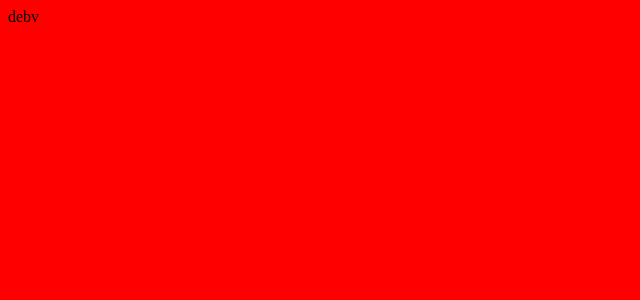
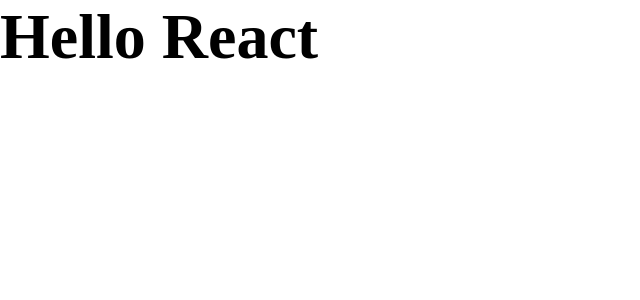
Before and after one commit to YuriyYurev/blog-feed, a React app: page / in a window 1280 px wide. Shown: the top 300 px of the page, without its empty margins (0-640 px from the left). Built offline with nearby package versions, Linux system fonts and the light colour scheme.

Commit message:
1.5 css modules

```diff
--- a/package.json
+++ b/package.json
@@ -28,6 +28,7 @@
     "@types/webpack-dev-server": "^4.7.2",
     "css-loader": "^6.6.0",
     "html-webpack-plugin": "^5.5.0",
+    "mini-css-extract-plugin": "^2.5.3",
     "sass": "^1.49.9",
     "sass-loader": "^12.6.0",
     "style-loader": "^3.3.1",
--- /dev/null
+++ b/src/App.tsx
@@ -0,0 +1,7 @@
+export const App = () => {
+  return (
+    <div className="app">
+      <h1>Hello React</h1>
+    </div>
+  );
+};
--- a/src/index.scss
+++ b/src/index.scss
@@ -1,3 +1,8 @@
-body {
-  background-color: red;
+* {
+  margin: 0;
+  padding: 0;
+  box-sizing: border-box;
 }
+.app {
+  font-size: 32px;
+}
--- a/src/index.tsx
+++ b/src/index.tsx
@@ -1,3 +1,5 @@
 import { render } from "react-dom";
 import "./index.scss";
-render(<div>debv</div>, document.getElementById("root"));
+import { App } from "./App";
+
+render(<App />, document.getElementById("root"));
```
Also changed, not shown: src/global.d.ts (added, +7 -0 lines), 4 other files (tests, documents, lock files or other folders).
